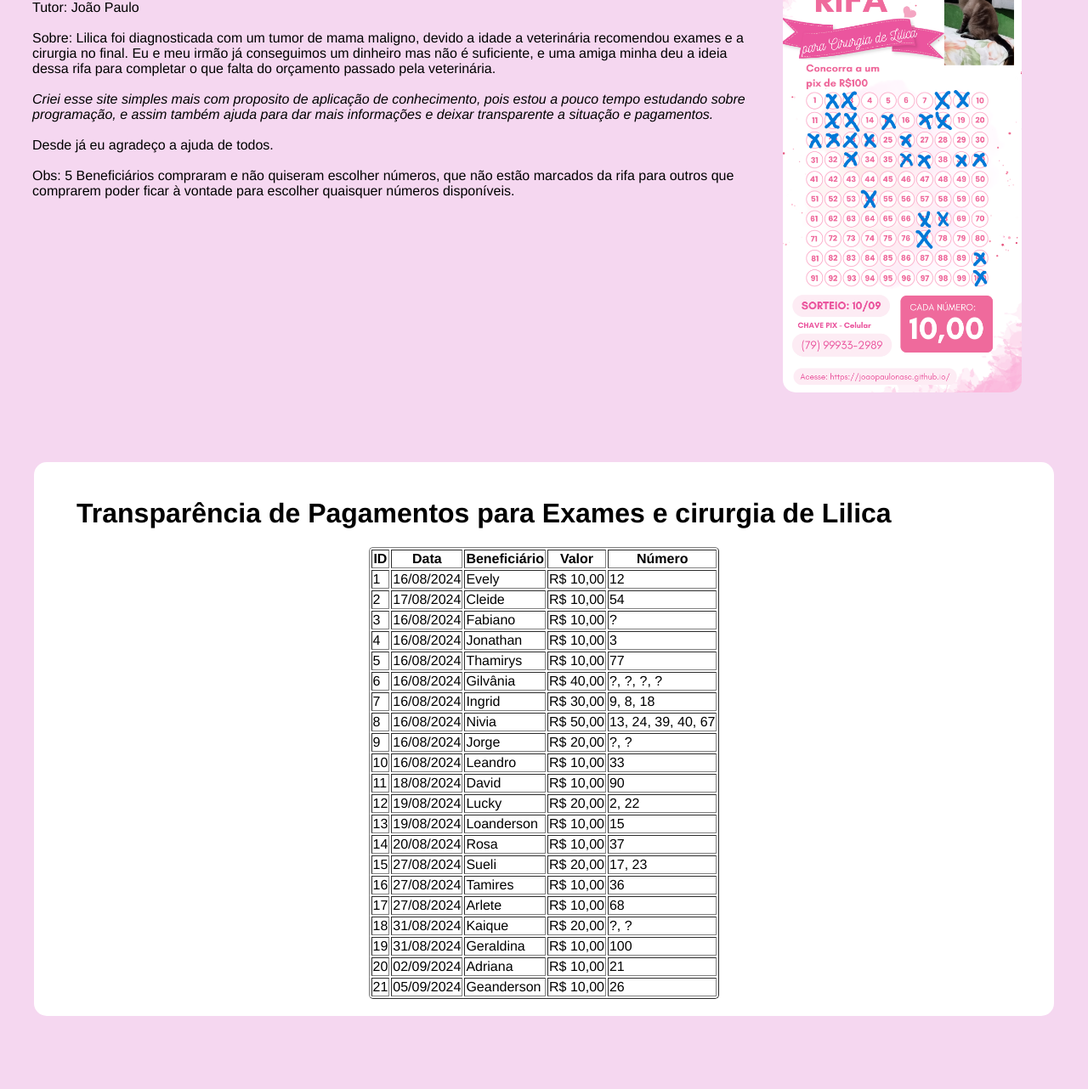
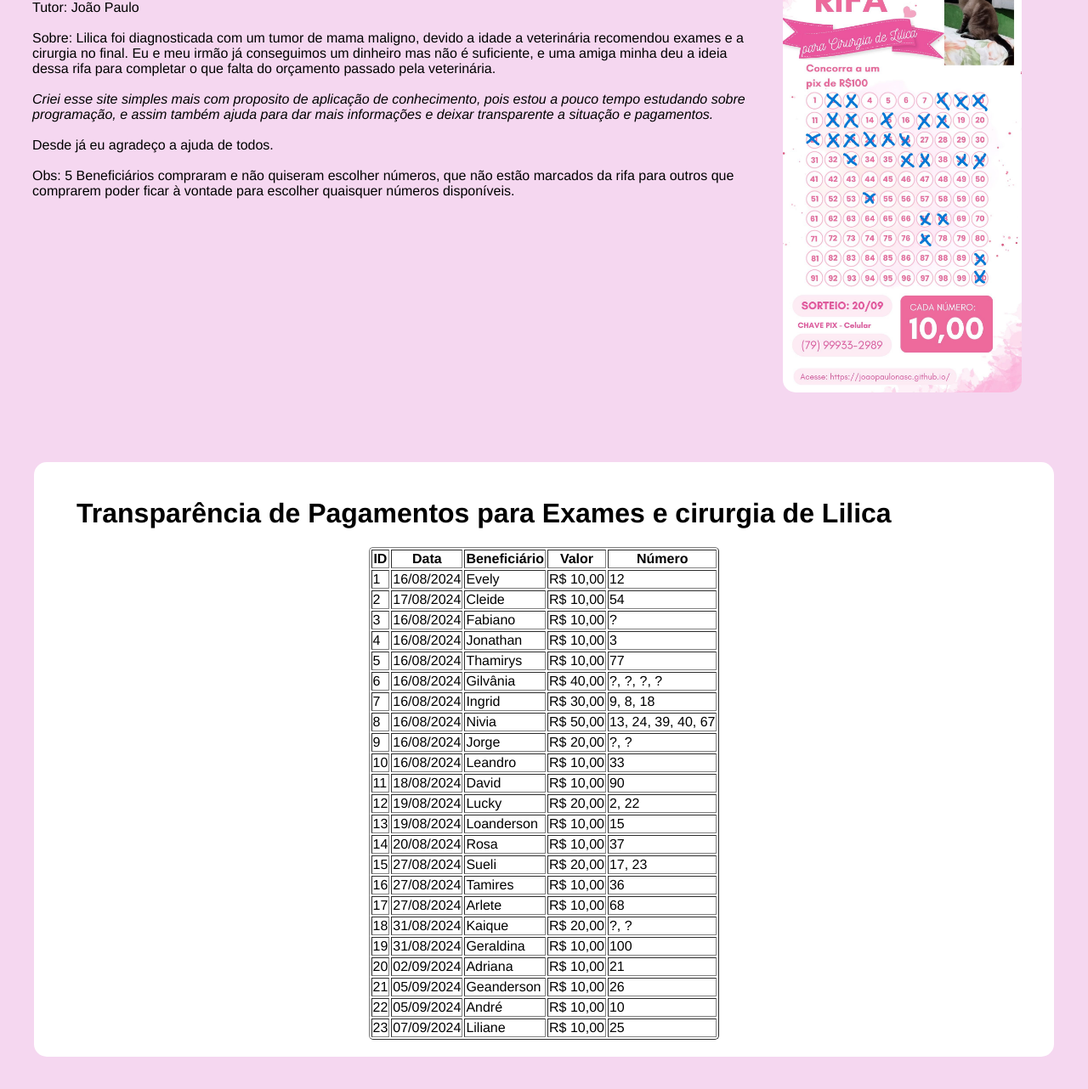
Before and after one commit to joaopaulonasc/joaopaulonasc.github.io, a plain HTML site: page index.html in a window 1280 px wide. Shown: the part 108-1390 px from the top of the page at 85% size. Drawn offline with Linux system fonts and the light colour scheme.

Commit message:
atualização10092024

```diff
--- a/index.html
+++ b/index.html
@@ -10,7 +10,7 @@
     <div class="header">
       <img
           class="img1" align="right"
-          src="img/rifaParaLilica.png"
+          src="img/rifaParaLilica.jpg"
           alt="foto da gata lilica"
         />
       <h1>Rifa beneficente para gatinha Lilica</h1>
@@ -180,6 +180,18 @@
           <td>R$ 10,00</td>
           <td>26</td>
         </tr>
+        <td>22</td>
+          <td>05/09/2024</td>
+          <td>André</td>
+          <td>R$ 10,00</td>
+          <td>10</td>
+        </tr>
+        <td>23</td>
+          <td>07/09/2024</td>
+          <td>Liliane</td>
+          <td>R$ 10,00</td>
+          <td>25</td>
+        </tr>
         <!-- Adicione mais linhas conforme necessário -->
       </table>
     </div>
```
Also changed, not shown: img/rifaParaLilica.jpg (added), img/rifaParaLilica.png (deleted).
